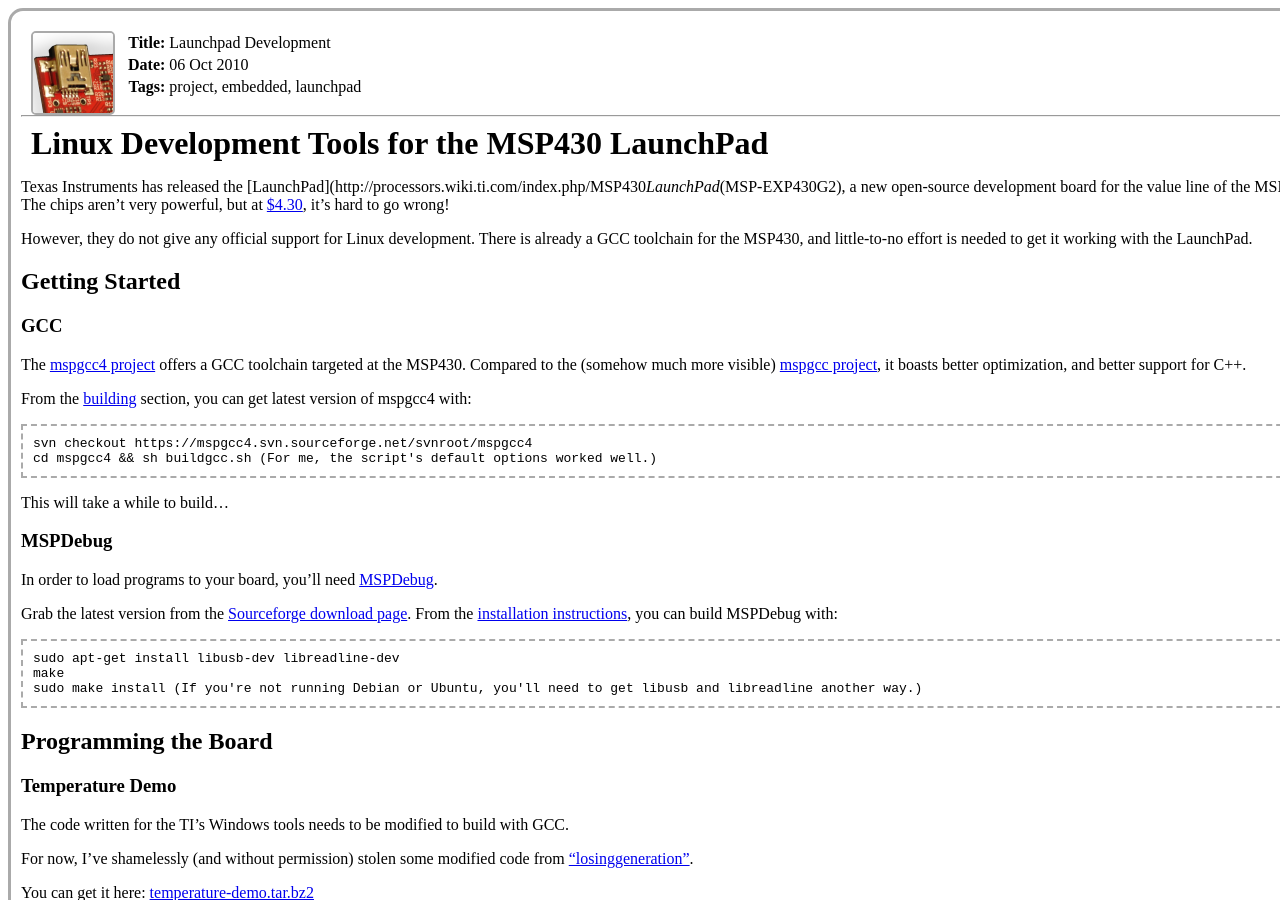
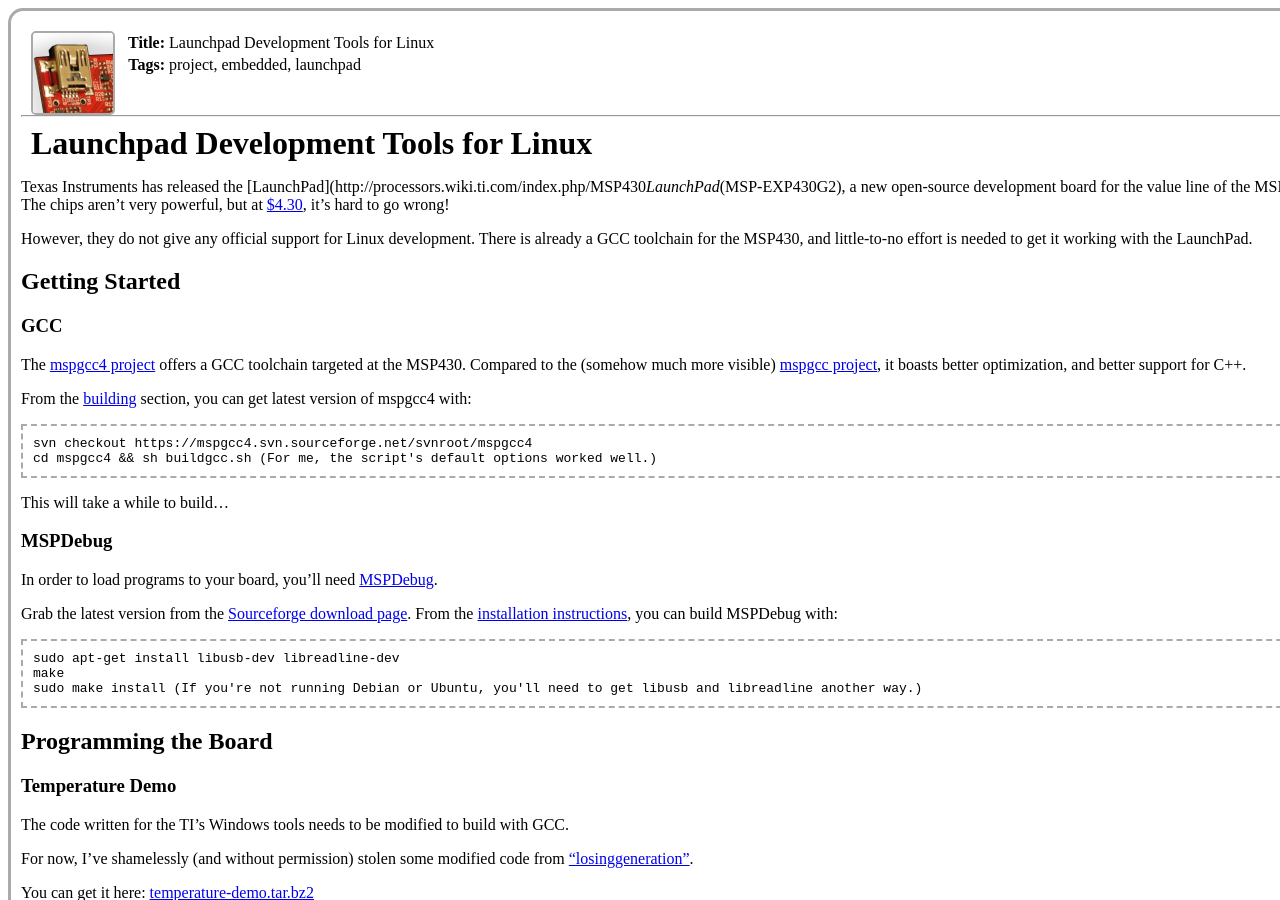
Before and after one commit to rcfox/rcfox.github.com, a Jekyll site: the page built from _posts/project/2010-10-06-launchpad-development.markdown, in a window 1280 px wide and 900 px high. Built offline with Jekyll 4.4.1, drawn with Linux system fonts in a browser that asks for light colours; Markdown is read by kramdown in place of the engine named in the settings; comment, search, counter and statistics services are not loaded.

Commit message:
Badges have hover text now. Now, when a title is truncated, you can find out what the whole title is by hovering.

```diff
--- a/_layouts/default.html
+++ b/_layouts/default.html
@@ -39,10 +39,14 @@
 			<th>Title:</th><td>{{page.title}}</td>
 		  </tr>
 		  <tr>
-			<th>Date:</th><td>{{page.date | date_to_string}}</td>
+			<th>Tags:</th><td>{{page.categories | join:', '}}</td>
 		  </tr>
 		  <tr>
-			<th>Tags:</th><td>{{page.categories | join:', '}}</td>
+ 			{% if page.categories contains 'blog' %}
+			<th>Date:</th><td>{{page.date | date_to_string}}</td>
+			{% else %}
+			<td>&nbsp;</td>
+			{% endif %}
 		  </tr>
 		</table>
 	  </div>
--- a/_posts/project/2010-10-05-devkitARM-installer.markdown
+++ b/_posts/project/2010-10-05-devkitARM-installer.markdown
@@ -1,6 +1,6 @@
 ---
 layout: default
-title: devkitARM Installer
+title: devkitARM Installer for Linux/OSX
 image: /images/nds.jpg
 image_resize: 150
 categories:
--- a/_posts/project/2010-10-06-launchpad-development.markdown
+++ b/_posts/project/2010-10-06-launchpad-development.markdown
@@ -1,6 +1,6 @@
 ---
 layout: default
-title: Launchpad Development
+title: Launchpad Development Tools for Linux
 image: /images/launchpad.png
 image_x: 20
 categories:
@@ -9,7 +9,7 @@ categories:
 - launchpad
 ---
 
-# Linux Development Tools for the MSP430 LaunchPad #
+# Launchpad Development Tools for Linux #
 
 Texas Instruments has released the [LaunchPad](http://processors.wiki.ti.com/index.php/MSP430_LaunchPad_(MSP-EXP430G2),
 a new open-source development board for the value line of the MSP430. The chips aren't very powerful, but at
--- a/index.html
+++ b/index.html
@@ -31,7 +31,7 @@ title: Index
 
   <a class="badge-link" href="{{post.url}}">
 	<div class="badge rounded">
-	  <span class="crop"><img src="{{image}}" style="clip:rect({{top}}px {{right}}px {{bottom}}px {{left}}px); top: -{{top}}px; left: -{{left}}px; width: {{resize}}; height: auto;"/></span>
+	  <span class="crop"><img src="{{image}}" style="clip:rect({{top}}px {{right}}px {{bottom}}px {{left}}px); top: -{{top}}px; left: -{{left}}px; width: {{resize}}; height: auto;" title="{{post.title}}"/></span>
 	  <span class="badge-title">{{post.title}}</span>
 	</div>
   </a>
@@ -68,7 +68,7 @@ title: Index
   <a class="badge-link" href="{{post.url}}">
 	<div class="badge rounded">
 	  <span class="badge-date">{{post.date | date_to_string}}</span>
-	  <span class="crop"><img src="{{image}}" style="clip:rect({{top}}px {{right}}px {{bottom}}px {{left}}px); top: -{{top}}px; left: -{{left}}px; width: {{resize}}; height: auto;"/></span>
+	  <span class="crop"><img src="{{image}}" style="clip:rect({{top}}px {{right}}px {{bottom}}px {{left}}px); top: -{{top}}px; left: -{{left}}px; width: {{resize}}; height: auto;" title="{{post.title}}"/></span>
 	  <span class="badge-title">{{post.title}}</span>
 	</div>
   </a>
```
